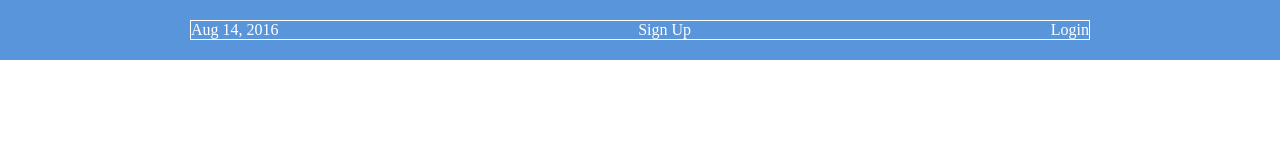
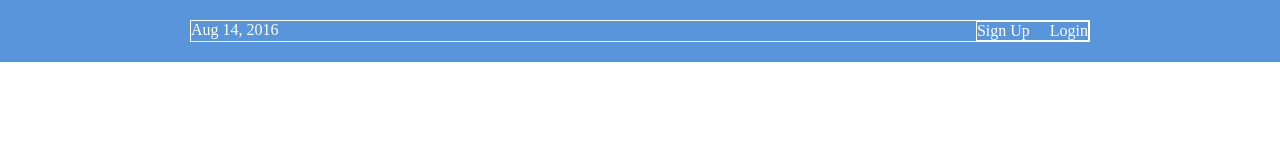
Before and after one commit to geovanyjimenez/flexbox-lesson-codio, a plain HTML site: page index.html in a window 1280 px wide. Drawn offline with Linux system fonts and the light colour scheme.

Commit message:
i created another div tag for the signup and login so that I could use another flex property and move them to the right

```diff
--- a/index.html
+++ b/index.html
@@ -9,8 +9,10 @@
     <div class='menu-container'>
       <div class='menu'>
         <div class='date'>Aug 14, 2016</div>
-        <div class='signup'>Sign Up</div>
-        <div class='login'>Login</div>
+        <div class='links'>
+            <div class='signup'>Sign Up</div>
+            <div class='login'>Login</div>
+        </div>
       </div>
     </div>
   </body>
--- a/styles.css
+++ b/styles.css
@@ -18,3 +18,13 @@
     display: flex;
     justify-content: space-between;
 }
+
+.links {
+    border: 1px solid #fff;
+    display: flex;
+    justify-content: flex-end;
+}
+
+.login {
+    margin-left: 20px;
+}
```
